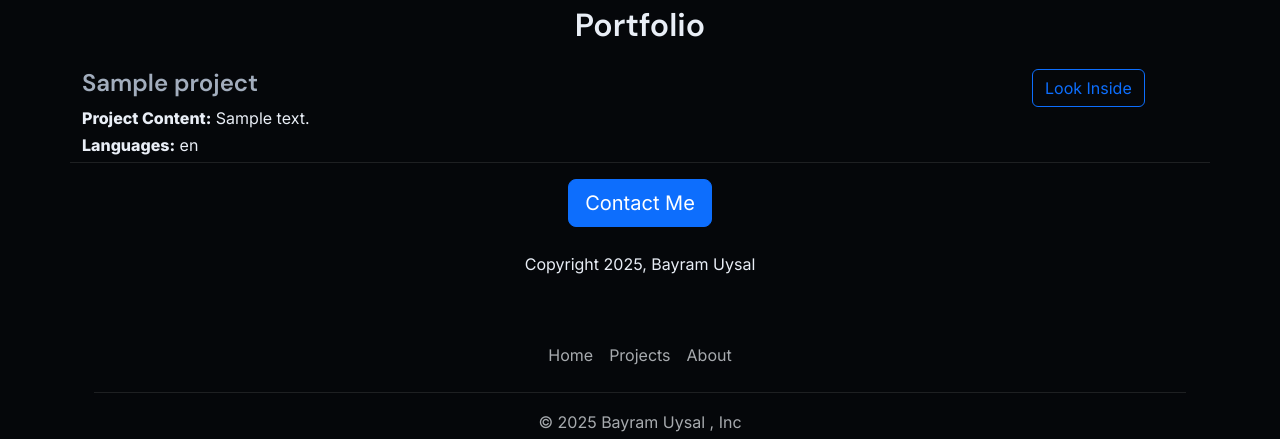
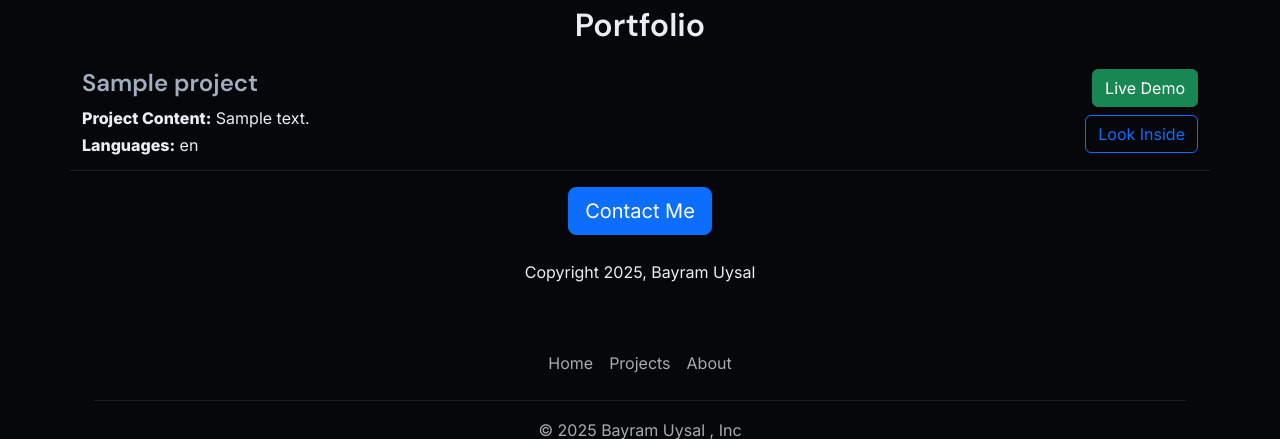
Before and after one commit to BayramUysalBey/personal-website-framed-with-flask-v2, a Flask app: page / in a window 1280 px wide. Shown: the part 1354-1793 px from the top of the page. Run offline with Flask 3, Linux system fonts and the light colour scheme; tables that the repository leaves empty hold one stand-in row (values such as "Sample post").

Commit message:
feat: add live link field to Project model and update project item template

```diff
--- a/database.py
+++ b/database.py
@@ -7,7 +7,6 @@ import os
 
 database_url = os.environ.get("DATABASE_URL")
 
-print(f"DEBUG: DATABASE_URL from env: '{database_url}'")
 
 if not database_url:
     raise ValueError(
@@ -26,6 +25,7 @@ class Project(Base):
     content = Column(Text, nullable=False)
     link = Column(String(250))
     languages = Column(String(200))
+    live_link = Column(String(250), nullable=True)
 
     def __repr__(self):
         return f"<Project(id={self.id}, name='{self.project_name}', languages='{self.languages}')>"
@@ -55,7 +55,8 @@ def load_project_from_db_by_id(project_id):
                 'project_name': project.project_name,
                 'content': project.content,
                 'link': project.link,
-                'languages': project.languages
+                'languages': project.languages,
+                'live_link': project.live_link
             }
         return None
     finally:
--- a/templates/home.html
+++ b/templates/home.html
@@ -16,7 +16,9 @@
             <div class="col-md-6">
                 <div class="lead" style="font-size: 1.1rem;">
                     <p>
-						Hello! I'm an MBA-educated Backend Developer focused on designing robust, containerized architectures and scalable software solutions. I merge business-driven perspectives with technical implementations to deliver real-world value.
+                        Hello! I'm an MBA-educated Backend Developer focused on designing robust, containerized
+                        architectures and scalable software solutions. I merge business-driven perspectives with
+                        technical implementations to deliver real-world value.
                     </p>
                     <p class="mb-2">My current technical expertise includes:</p>
                     <ul>
@@ -26,7 +28,9 @@
                         <li><strong>Data Engineering:</strong> SQL Databases (PostgreSQL, Neon) and Alembic</li>
                     </ul>
                     <p class="mt-3">
-						I'm transitioning into software engineering following a decade of technical leadership in high-stakes engineering environments (including the Istanbul Airport megaproject). I now apply that same standard of operational excellence and reliability to building backend systems.
+                        I'm transitioning into software engineering following a decade of technical leadership in
+                        high-stakes engineering environments (including the Istanbul Airport megaproject). I now apply
+                        that same standard of operational excellence and reliability to building backend systems.
                     </p>
                 </div>
                 <div class="d-none d-md-block col-md-6">
@@ -38,7 +42,7 @@
                 {% for project in projects %}
                 {% include "projectitem.html" %} {% endfor %} </div>
             <div class="text-center">
-				<a class="btn btn-primary btn-lg" href="https://www.linkedin.com/in/bayram-uysal-/"
+                <a class="btn btn-primary btn-lg" href="https://www.linkedin.com/in/bayram-uysal/"
                     target="_blank">Contact Me</a>
                 <p class="mt-4">Copyright 2025, Bayram Uysal</p>
             </div>
--- a/templates/projectitem.html
+++ b/templates/projectitem.html
@@ -1,21 +1,26 @@
-<div class="border-bottom row" style="margin-bottom:16px; padding-bottom:4px;">
-  <div class="col-10">  <h4 style="color:var(--muted); margin-bottom:8px;">
-      {{ project["project_name"] }}
-    </h4>
-    {% if "content" in project %}
-    <div>
-      <b>Project Content:</b> {{ project["content"] }}
+<div class="border-bottom row" style="margin-bottom:16px; padding-bottom:12px;">
+
+    <div class="col-md-9">
+        <h4 style="color:var(--muted); margin-bottom:8px;">
+            {{ project["project_name"] }}
+        </h4>
+
+        {% if project.get("content") %}
+        <div><b>Project Content:</b> {{ project["content"] }}</div>
+        {% endif %}
+
+        {% if project.get("languages") %}
+        <div><b>Languages:</b> {{ project["languages"] }}</div>
+        {% endif %}
     </div>
-    {% endif %}
-    {% if "languages" in project %}
-    <div>
-      <b>Languages:</b> {{ project["languages"] }}
-    </div>
-    {% endif %}
-  </div>  <div class="col-2" style="padding-right:16px;">
-    <a href="{{ project['link'] }}" type="button" class="btn btn-outline-primary float-right align-middle" target="_blank">Look Inside</a>
 
-    <form action="/project/{{ project['id'] }}/delete" method="POST" style="display:inline;">
-    </form>
+    <div class="col-md-3 d-flex flex-column align-items-md-end gap-2 mt-2 mt-md-0">
+
+        {% if project.get("live_link") %}
+        <a href="{{ project['live_link'] }}" class="btn btn-success" target="_blank" rel="noopener">Live Demo</a>
+        {% endif %}
+
+        <a href="{{ project['link'] }}" class="btn btn-outline-primary" target="_blank" rel="noopener">Look Inside</a>
+
     </div>
 </div>
```
Lines whose indentation alone changed are shown as unchanged.
